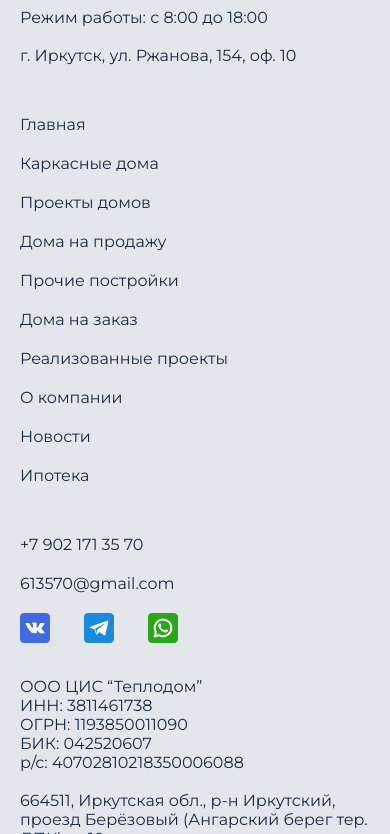
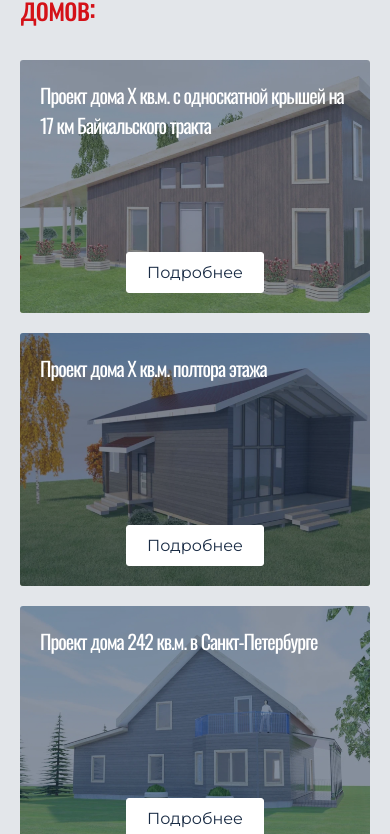
Before and after one commit to LapkiWEB/novostroy, a website: page app/page-design.html in a window 390 px wide. Shown: the part 2355-3189 px from the top of the page. Drawn offline with Linux system fonts and the light colour scheme; files whose address does not match are found by name.

Commit message:
add section other-projects + adaptive

```diff
--- a/app/page-design.html
+++ b/app/page-design.html
@@ -305,7 +305,8 @@
         </div>
         <div class="standard-projects__inner">
 
-          <a class="standard-projects__item" href="#" style="background-image: url('images/content/standard-projects-1.jpg');">
+          <a class="standard-projects__item" href="#"
+            style="background-image: url('images/content/standard-projects-1.jpg');">
             <div class="standard-projects__item-box">
               <h3 class="standard-projects__subtitle title-h3">
                 Проект дома 95,5 кв.м.
@@ -316,7 +317,8 @@
             </div>
           </a>
 
-          <a class="standard-projects__item" href="#" style="background-image: url('images/content/standard-projects-2.jpg');">
+          <a class="standard-projects__item" href="#"
+            style="background-image: url('images/content/standard-projects-2.jpg');">
             <div class="standard-projects__item-box">
               <h3 class="standard-projects__subtitle title-h3">
                 Проект дома 121,3 кв.м.
@@ -328,6 +330,64 @@
           </a>
 
 
+        </div>
+      </section>
+
+      <section class="other-projects section">
+        <div class="container">
+          <h2 class="other-projects__title title-h2">
+            Другие проекты каркасных домов:
+          </h2>
+          <div class="other-projects__inner">
+            <a class="other-projects__item" href="#"
+              style="background-image: url('images/content/other-projects-1.jpg');">
+              <div class="other-projects__item-box">
+                <h3 class="other-projects__subtitle title-h4">
+                  Проект дома Х кв.м. с односкатной крышей
+                  на 17 км Байкальского тракта
+                </h3>
+                <div class="other-projects__btn global-btn global-btn--white">
+                  Подробнее
+                </div>
+              </div>
+            </a>
+
+            <a class="other-projects__item" href="#"
+              style="background-image: url('images/content/other-projects-2.jpg');">
+              <div class="other-projects__item-box">
+                <h3 class="other-projects__subtitle title-h4">
+                Проект дома Х кв.м. полтора этажа
+                </h3>
+                <div class="other-projects__btn global-btn global-btn--white">
+                  Подробнее
+                </div>
+              </div>
+            </a>
+
+            <a class="other-projects__item" href="#"
+              style="background-image: url('images/content/other-projects-3.jpg');">
+              <div class="other-projects__item-box">
+                <h3 class="other-projects__subtitle title-h4">
+                  Проект дома 242 кв.м. в Санкт-Петербурге
+                </h3>
+                <div class="other-projects__btn global-btn global-btn--white">
+                  Подробнее
+                </div>
+              </div>
+            </a>
+
+            <a class="other-projects__item" href="#"
+              style="background-image: url('images/content/other-projects-4.jpg');">
+              <div class="other-projects__item-box">
+                <h3 class="other-projects__subtitle title-h4">
+                  Проект дома 242 кв.м. с плоской кровлей
+                </h3>
+                <div class="other-projects__btn global-btn global-btn--white">
+                  Подробнее
+                </div>
+              </div>
+            </a>
+          </div>
         </div>
       </section>
 
--- a/app/scss/_media.scss
+++ b/app/scss/_media.scss
@@ -270,6 +270,10 @@
   .standard-projects__item {
     height: 50vh;
   }
+
+  .other-projects__item {
+    height: 40vh;
+  }
 }
 
 @media(max-width: 1200px) {
@@ -507,6 +511,16 @@
   .standard-projects__item {
     height: 40vh;
   }
+
+  .other-projects__inner {
+    grid-template-columns: 1fr;
+    gap: 20px;
+  }
+
+  .other-projects__item {
+    width: 80%;
+    margin: 0 auto;
+  }
 }
 
 @media(max-width: 900px) {
@@ -709,6 +723,27 @@
   }
 
   .standard-projects__btn {
+    margin: 0 auto;
+  }
+
+  .other-projects__item-box {
+    &:hover {
+      background: rgba(25, 43, 68, 0.5);
+      .other-projects__subtitle {
+        color: $white;
+      }
+    }
+  }
+
+  .other-projects__item {
+    width: 100%;
+  }
+
+  .other-projects__item-box {
+    padding: 20px;
+  }
+
+  .other-projects__btn {
     margin: 0 auto;
   }
 
@@ -915,6 +950,10 @@
   .team__photo-item {
     height: 250px;
   }
+
+  .other-projects__item {
+    height: 30vh;
+  }
 }
 
 
--- a/app/scss/style.scss
+++ b/app/scss/style.scss
@@ -1156,12 +1156,56 @@
 
 .standard-projects__subtitle {
   color: $white;
-  // margin-right: auto;
-  // width: fit-content;
   width: 100%;
-  // margin-right: 100%;
 }
 
 // end section standard-projects
 
+// start section other-projects
+.other-projects__title {
+  color: $red;
+}
+
+.other-projects__inner {
+  display: grid;
+  grid-template-columns: 1fr 1fr;
+  gap: 20px;
+}
+
+.other-projects__item {
+  background-repeat: no-repeat;
+  background-size: cover;
+  background-position: center;
+  // width: 50%;
+  height: 50vh;
+  cursor: pointer;
+  border-radius: 3px;
+}
+
+.other-projects__item-box {
+  background: rgba(25, 43, 68, 0.5);
+  height: 100%;
+  padding: 30px 50px;
+  display: flex;
+  flex-wrap: wrap;
+  align-content: space-between;
+  transition: all .3s;
+  border-radius: 3px;
+
+  &:hover {
+    background: rgba(25, 43, 68, 0.0);
+
+    .other-projects__subtitle {
+      color: $dark-blue;
+    }
+  }
+}
+
+.other-projects__subtitle {
+  color: $white;
+  width: 100%;
+  transition: all .3s;
+}
+
+// end section other-projects
 @import 'media';
```
Also changed, not shown: app/css/style.min.css, app/images/content/other-projects-1.jpg (added), app/images/content/other-projects-2.jpg (added), app/images/content/other-projects-3.jpg (added), app/images/content/other-projects-4.jpg (added).
